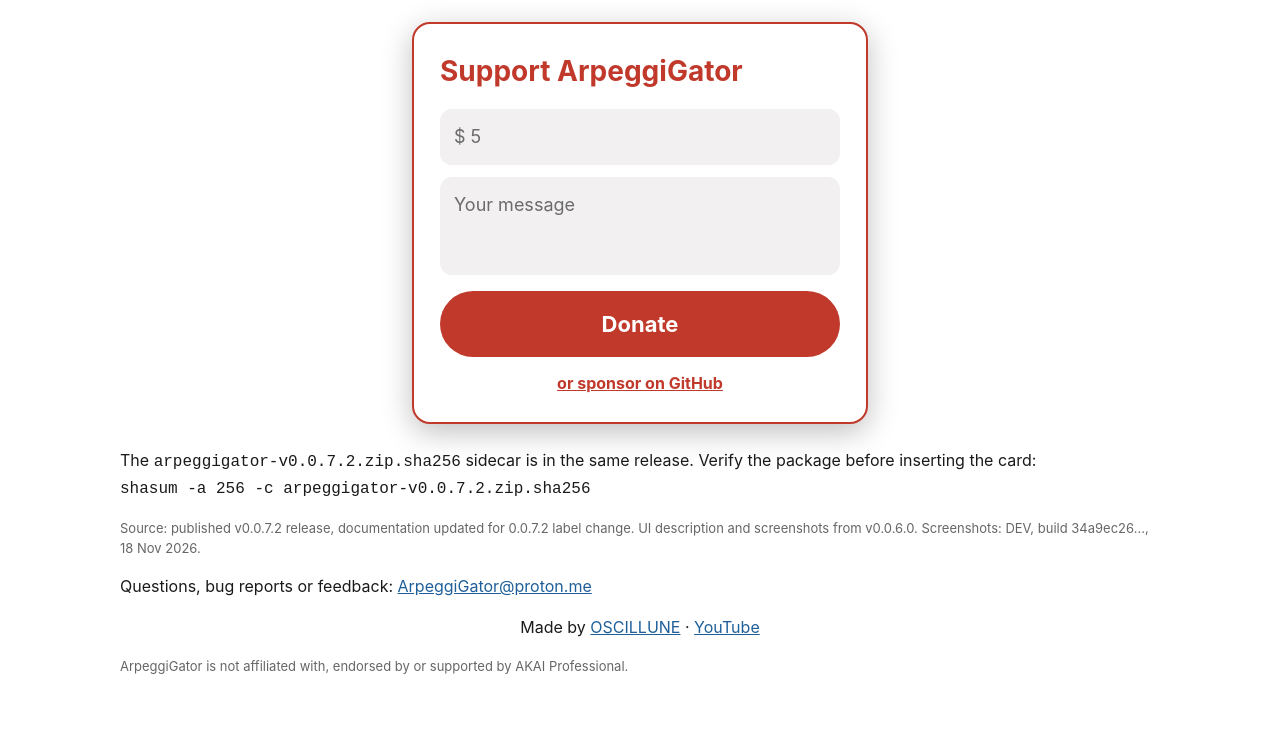
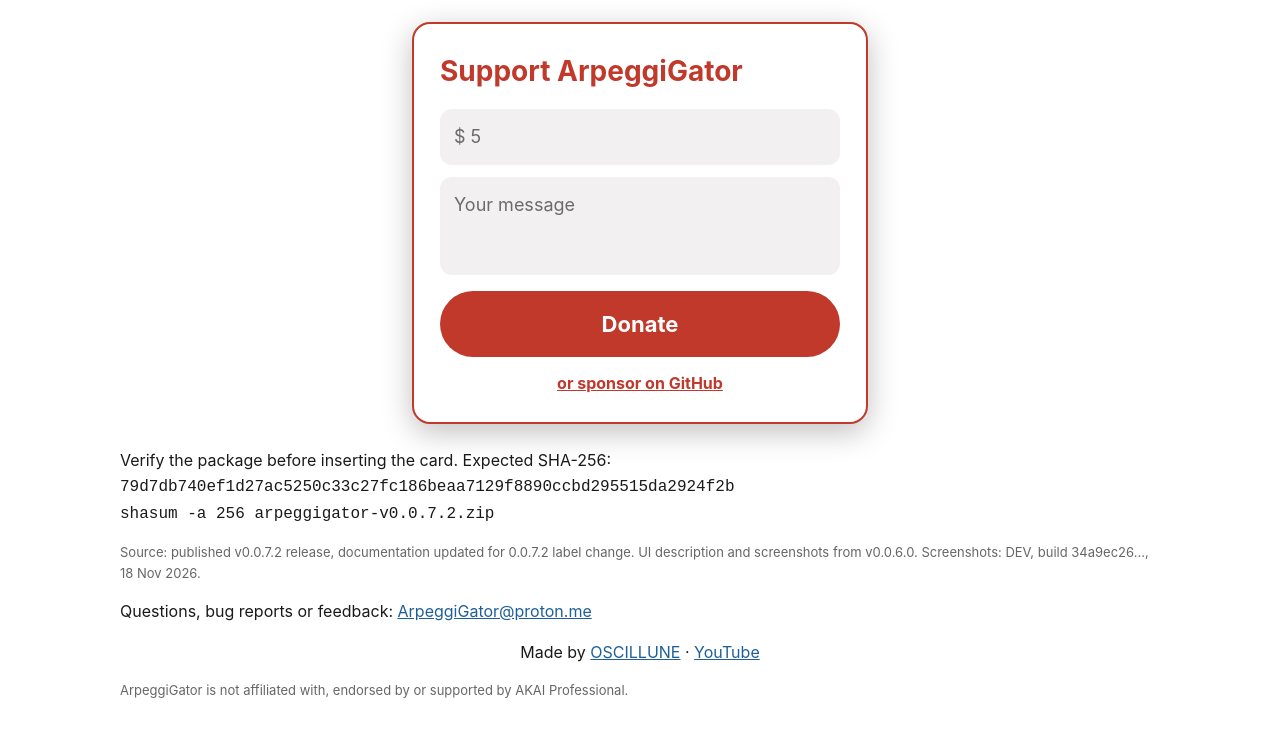
Before and after one commit to OSCILLUNE/ArpeggiGator, a plain HTML site: page docs/index.html in a window 1280 px wide. Shown: the part 10404-11141 px from the top of the page. Before the commit the page ends 11117 px from the top, so only its background shows below. Drawn offline with Linux system fonts and the light colour scheme.

Commit message:
Fix release hash and remove missing sidecar instructions

```diff
--- a/docs/index.html
+++ b/docs/index.html
@@ -134,7 +134,7 @@ MPC Sample (firmware)
 <a href="https://ko-fi.com/arpeggigator" style="display:block;text-align:center;background:#c0392b;color:#fff;border-radius:999px;padding:16px;text-decoration:none;font-weight:700;font-size:22px">Donate</a>
 <div style="text-align:center;margin-top:14px;font-size:16px"><a href="https://github.com/sponsors/OSCILLUNE" style="color:#c0392b;font-weight:700">or sponsor on GitHub</a></div>
 </div>
-<p>The <code>arpeggigator-v0.0.7.2.zip.sha256</code> sidecar is in the same release. Verify the package before inserting the card:<br><code>shasum -a 256 -c arpeggigator-v0.0.7.2.zip.sha256</code></p>
+<p>Verify the package before inserting the card. Expected SHA-256: <code>79d7db740ef1d27ac5250c33c27fc186beaa7129f8890ccbd295515da2924f2b</code><br><code>shasum -a 256 arpeggigator-v0.0.7.2.zip</code></p>
 
 <p style="color:#666;font-size:13px">Source: published v0.0.7.2 release, documentation updated for 0.0.7.2 label change. UI description and screenshots from v0.0.6.0. Screenshots: DEV, build 34a9ec26…, 18 Nov 2026.</p>
 <p>Questions, bug reports or feedback: <a href="mailto:ArpeggiGator@proton.me">ArpeggiGator@proton.me</a></p>
```
Also changed, not shown: 2 other files.
